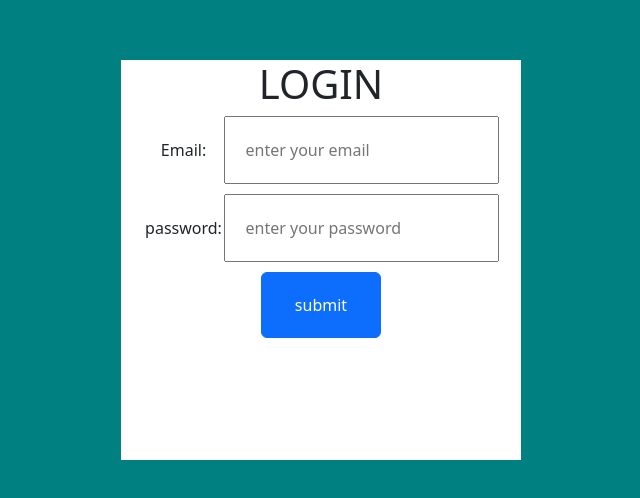
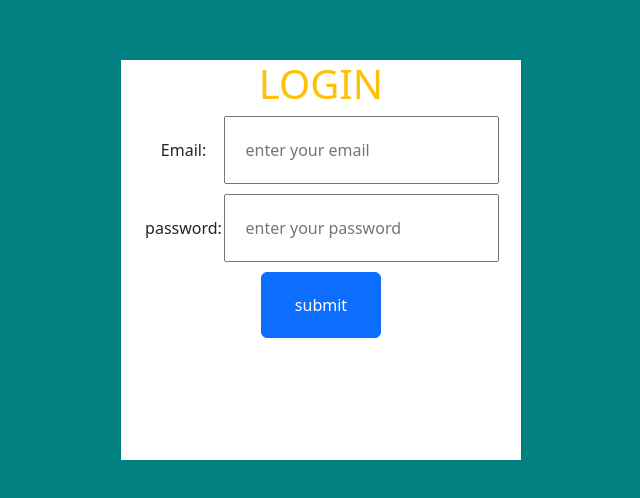
Before and after one commit to Ravikanikireddy/my-app2, an Angular app: page / in a window 1280 px wide. Shown: the part 140-638 px from the top of the page, without its empty margins (319-959 px from the left). Built offline with nearby package versions, Linux system fonts and the light colour scheme.

Commit message:
login heading color changed 2nd

```diff
--- a/src/app/login/login.component.html
+++ b/src/app/login/login.component.html
@@ -1,7 +1,7 @@
 <div class="parent">
     <div class="child">
           <form [formGroup]="loginForm">
-              <h1 text text-warning>LOGIN</h1>
+              <h1 class="text text-warning">LOGIN</h1>
 
               <label for="">Email:</label>
               <input type="text" formControlName="email" placeholder="enter your email">
```
